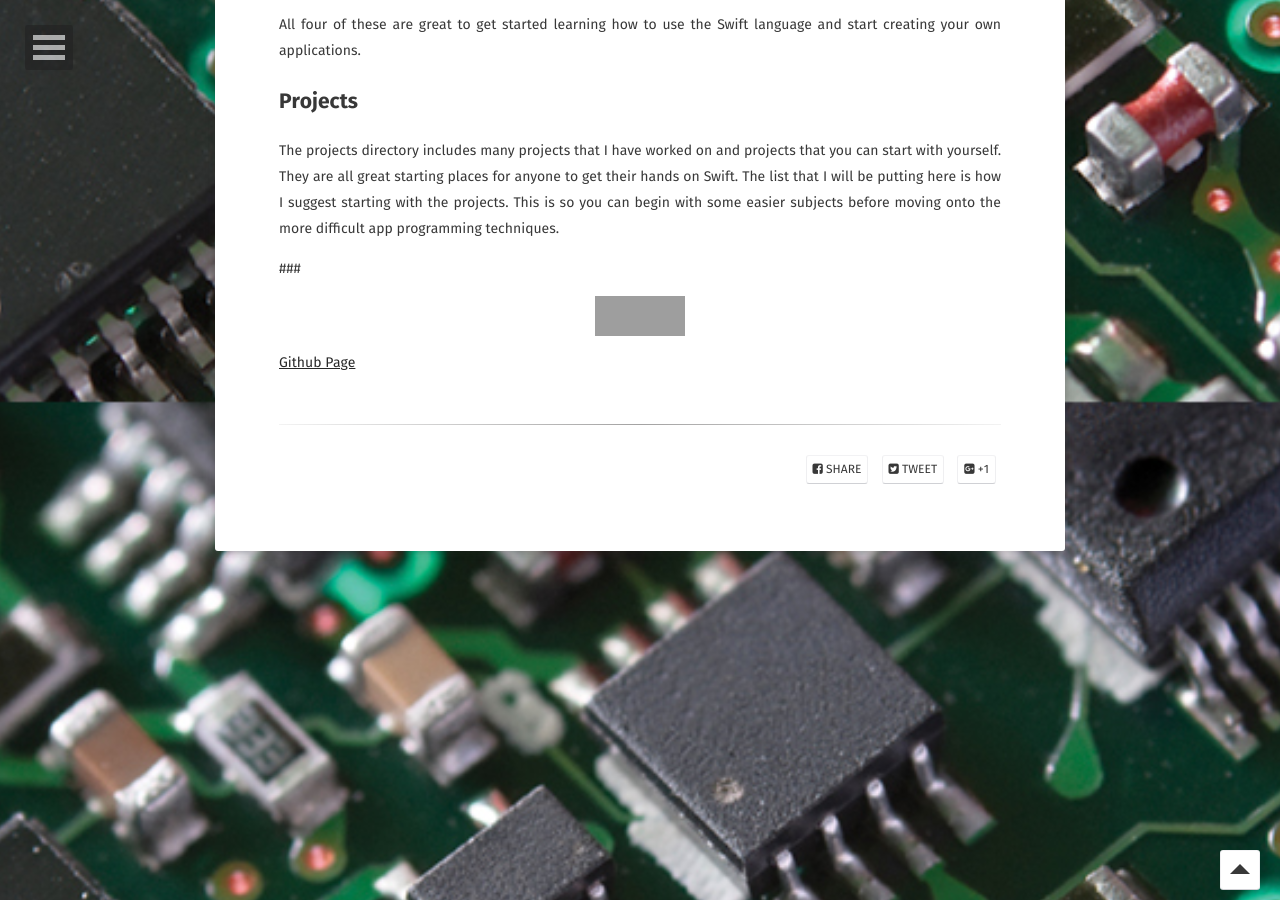
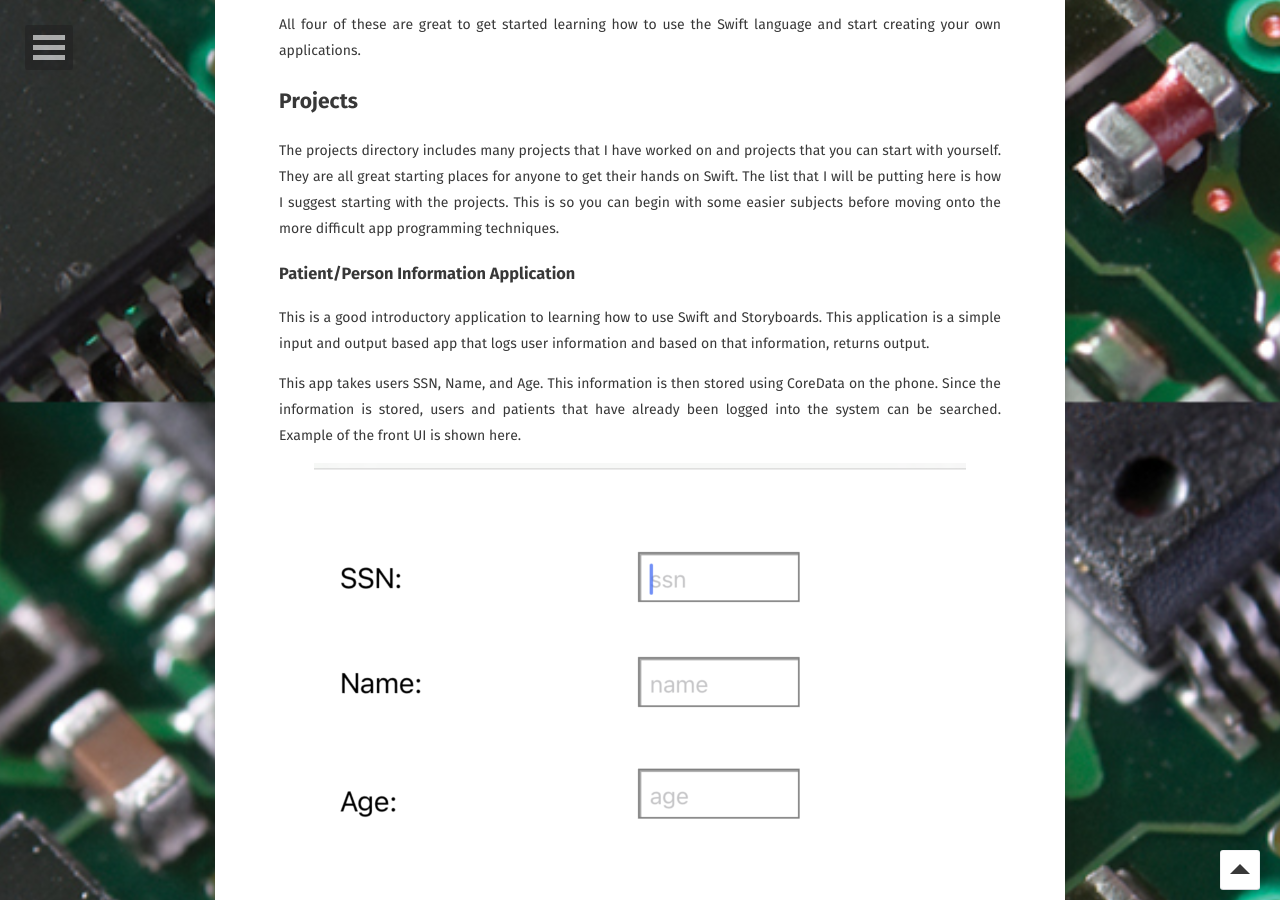
Before and after one commit to Markay12/MarkInfo-Projects, a Jekyll site: the page built from _posts/2023-01-24-swiftprogramming.md, in a window 1280 px wide and 900 px high, scrolled down 1398 px. Built offline with Jekyll 4.4.1, drawn with Linux system fonts in a browser that asks for light colours; some web fonts are replaced; some of the changed text lies outside the part shown; grey boxes are pictures that could not be loaded.

Commit message:
Update with patient info project

```diff
--- a/_posts/2023-01-24-swiftprogramming.md
+++ b/_posts/2023-01-24-swiftprogramming.md
@@ -49,7 +49,13 @@ All four of these are great to get started learning how to use the Swift languag
 
 The projects directory includes many projects that I have worked on and projects that you can start with yourself. They are all great starting places for anyone to get their hands on Swift. The list that I will be putting here is how I suggest starting with the projects. This is so you can begin with some easier subjects before moving onto the more difficult app programming techniques.
 
-###
+### Patient/Person Information Application
+
+This is a good introductory application to learning how to use Swift and Storyboards. This application is a simple input and output based app that logs user information and based on that information, returns output.
+
+This app takes users SSN, Name, and Age. This information is then stored using CoreData on the phone. Since the information is stored, users and patients that have already been logged into the system can be searched. Example of the front UI is shown here.
+
+![Patient Info UI Image](/assets/img/swift_apps/patientInfoScreenshot.png)
 
 
 
```
Also changed, not shown: assets/img/swift_apps/patientInfoScreenshot.png (added).
